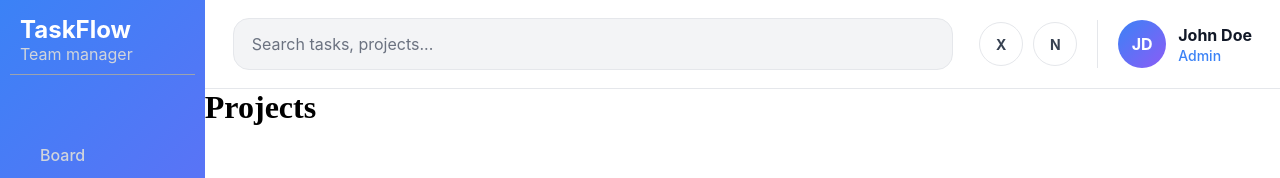
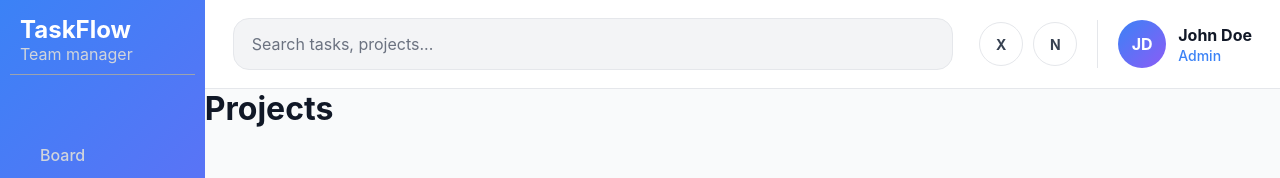
Before and after one commit to arsen-kazaryan/TaskFlow-v2, a React (Vite) app: page /projects in a window 1280 px wide. Shown: the top 178 px of the page. Built offline with nearby package versions, Linux system fonts and the light colour scheme.

Commit message:
feat: add toggletheme

```diff
--- a/src/App.jsx
+++ b/src/App.jsx
@@ -6,13 +6,32 @@ import Projects from './pages/Projects'
 import Settings from './pages/Settings'
 import Analytics from './pages/Analytics'
 import MainLayout from './layouts/MainLayout'
+import { useEffect, useState } from 'react'
 
 
 function App() {
+  const [theme, setTheme] = useState(() => {
+    return localStorage.getItem('theme') || 'light'
+  })
+
+  useEffect(() => {
+    if (theme === 'dark') {
+      document.documentElement.classList.add('dark')
+    } else {
+      document.documentElement.classList.remove('dark')
+    }
+
+    localStorage.setItem('theme', theme)
+  }, [theme])
+
+  const toggleTheme = () => {
+    setTheme((prevTheme) => (prevTheme === 'light' ? 'dark' : 'light'))
+  }
+
   return (
     <>
       <Routes>
-        <Route path='/' element={<MainLayout/>}>
+        <Route path='/' element={<MainLayout toggleTheme={toggleTheme}/>}>
           <Route index element={<Board/>}/>
           <Route path='analytics' element={<Analytics/>}/>
           <Route path='projects' element={<Projects/>}/>
--- a/src/components/Header.jsx
+++ b/src/components/Header.jsx
@@ -1,6 +1,6 @@
 import './Header.css'
 
-const Header = () => {
+const Header = ({toggleTheme}) => {
   return (
     <header className='header'>
       <div className='header__search'>
@@ -13,7 +13,10 @@ const Header = () => {
 
       <div className='header__right'>
         <div className='header__actions'>
-          <button className='header__action-btn  header__action-btn--toggle-theme' type='button' >
+          <button className='header__action-btn  header__action-btn--toggle-theme'
+          type='button'
+          onClick={toggleTheme}
+          >
             X
           </button>
           <button className='header__action-btn header__action-btn--notification' >
--- a/src/components/SideBar.css
+++ b/src/components/SideBar.css
@@ -58,7 +58,7 @@
   padding: 14px 18px;
   border: none;
   border-radius: var(--radius-xl);
-  background-color: var(--bg-white);
+  background-color: var(--white);
   color: var(--blue-hover);
   font-size: var(--text-md);
   font-weight: var(--weight-medium);
@@ -66,7 +66,7 @@
   cursor: pointer;
   transition: 0.1s ease;
   &:hover {
-    background-color: var(--gray-100);
+    background-color: #f3f4f6;
     color: var(--blue-hover);
     transform:scale(1.05);
   }
--- a/src/index.css
+++ b/src/index.css
@@ -78,3 +78,27 @@
   --priority-medium: var(--gradient-orange);
   --priority-low: var(--gradient-green);
 }
+
+.dark {
+  --bg-main: #111827;
+  --bg-white: #1f2937;
+  --text-main: #f9fafb;
+  --text-muted: #9ca3af;
+  --border-main: #374151;
+  --gray-100: #2b3546;
+  --gray-200: #364152;
+  --gray-700: #d1d5db;
+}
+
+html,
+body,
+#root {
+  min-height: 100%;
+}
+
+body {
+  background-color: var(--bg-main);
+  color: var(--text-main);
+  font-family: var(--font-main);
+  transition: background-color 0.2s ease, color 0.2s ease;
+}
--- a/src/layouts/MainLayout.css
+++ b/src/layouts/MainLayout.css
@@ -5,5 +5,8 @@
 }
 .page  {
   width: 100%;
-  height: 100%;
+  min-height: 100vh;
+  background-color: var(--bg-main);
+  color: var(--text-main);
+  transition: background-color 0.2s ease, color 0.2s ease;
 }
--- a/src/layouts/MainLayout.jsx
+++ b/src/layouts/MainLayout.jsx
@@ -5,7 +5,7 @@ import SideBar from "../components/SideBar"
 import { useState } from "react"
 import ModalProject from "../modal/ModalProject"
 
-const MainLayout = () => {
+const MainLayout = ({ toggleTheme }) => {
   const [modalOpen, setModalOpen] = useState(false)
 
   const openModal = () => {
@@ -19,7 +19,7 @@ const MainLayout = () => {
     <div className="layout"> {/* layout- это общий каркас страницы, который повторяется на разных экранах  */}
       <SideBar openModal={openModal}/>
       <div className="page">
-        <Header />
+        <Header toggleTheme={toggleTheme} />
         <main className="content">
           <Outlet />
         </main>
```
